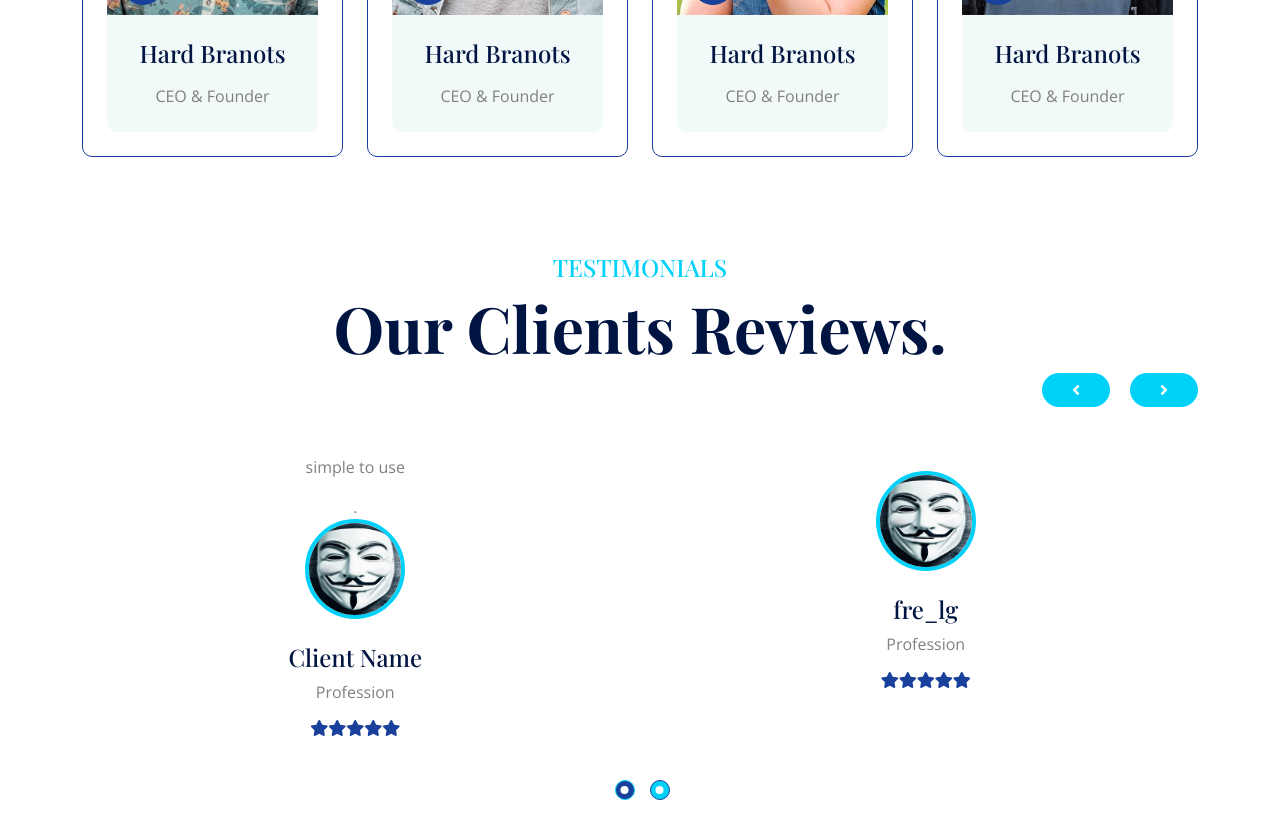
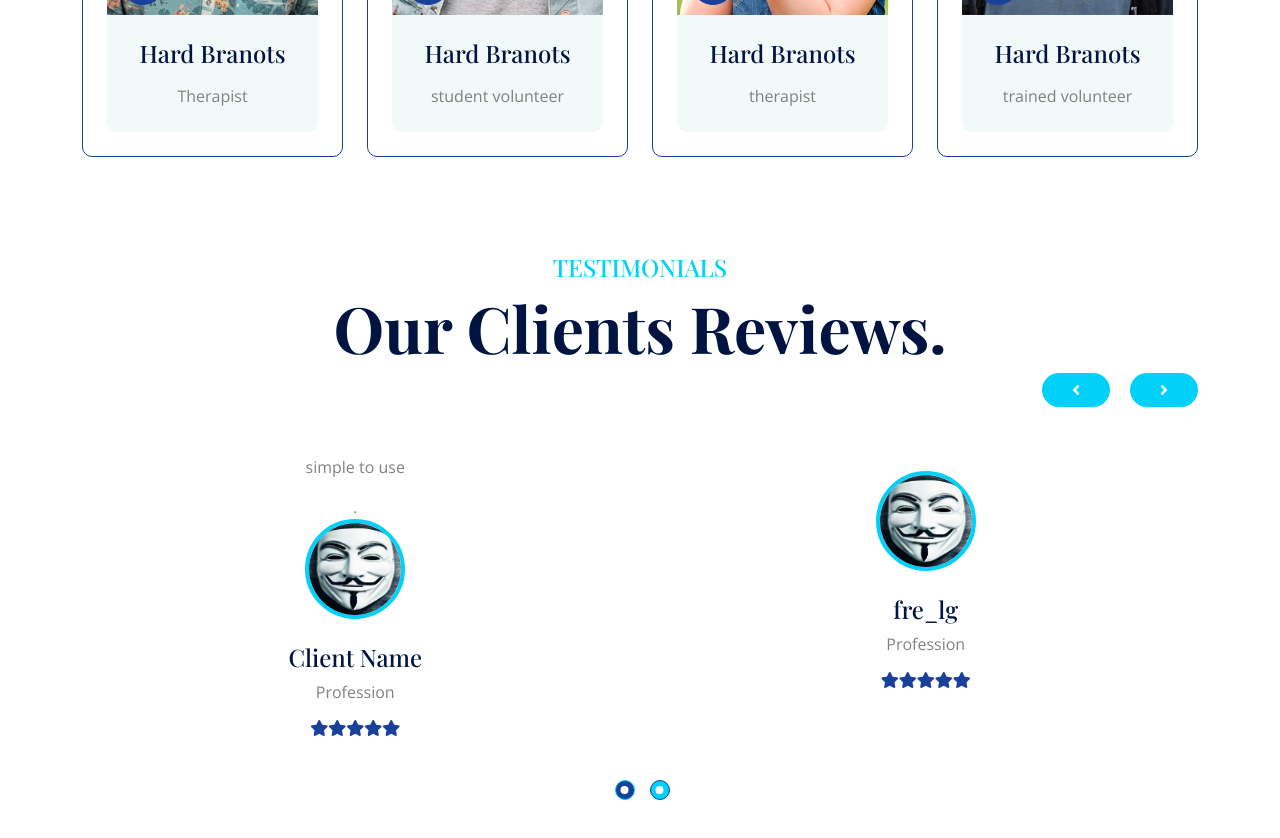
Before and after one commit to jesser0103/drinking-water-website-template-1-, a plain HTML site: page drinking-water-website-template/index.html in a window 1280 px wide. Shown: the part 4368-5206 px from the top of the page. Drawn offline with nearby package versions, Linux system fonts and the light colour scheme; animation ran at ten frames a second; a web font is replaced by a local one.

Commit message:
FINAL PUSH

```diff
--- a/drinking-water-website-template/index.html
+++ b/drinking-water-website-template/index.html
@@ -443,7 +443,7 @@
                                 </div>
                                 <div class="bg-light rounded-bottom text-center py-4">
                                     <h4 class="mb-3">Hard Branots</h4>
-                                    <p class="mb-0">CEO & Founder</p>
+                                    <p class="mb-0">Therapist</p>
                                 </div>
                             </div>
                         </div>
@@ -465,7 +465,7 @@
                                 </div>
                                 <div class="bg-light rounded-bottom text-center py-4">
                                     <h4 class="mb-3">Hard Branots</h4>
-                                    <p class="mb-0">CEO & Founder</p>
+                                    <p class="mb-0">student volunteer</p>
                                 </div>
                             </div>
                         </div>
@@ -487,7 +487,7 @@
                                 </div>
                                 <div class="bg-light rounded-bottom text-center py-4">
                                     <h4 class="mb-3">Hard Branots</h4>
-                                    <p class="mb-0">CEO & Founder</p>
+                                    <p class="mb-0">therapist </p>
                                 </div>
                             </div>
                         </div>
@@ -509,7 +509,7 @@
                                 </div>
                                 <div class="bg-light rounded-bottom text-center py-4">
                                     <h4 class="mb-3">Hard Branots</h4>
-                                    <p class="mb-0">CEO & Founder</p>
+                                    <p class="mb-0">trained volunteer</p>
                                 </div>
                             </div>
                         </div>
```
